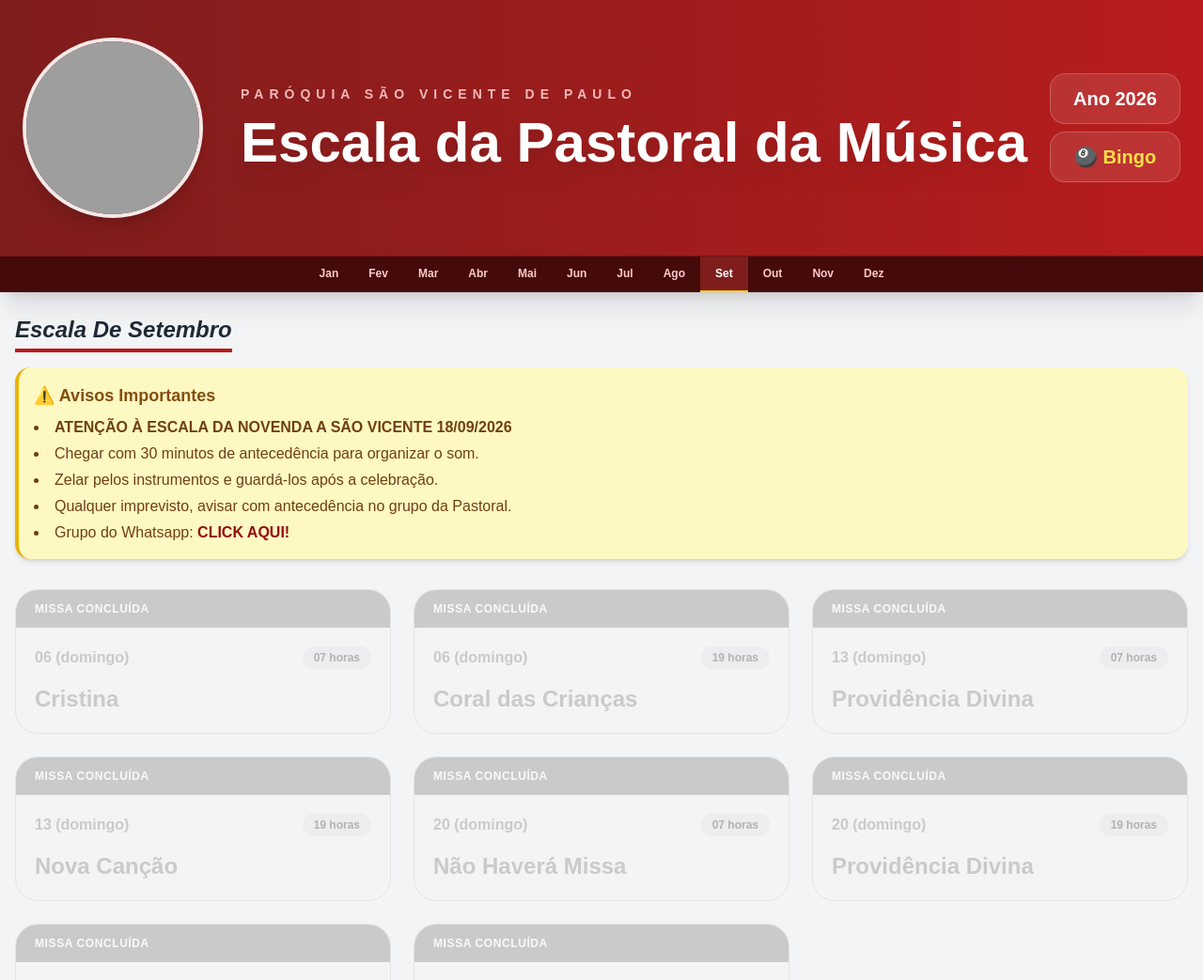
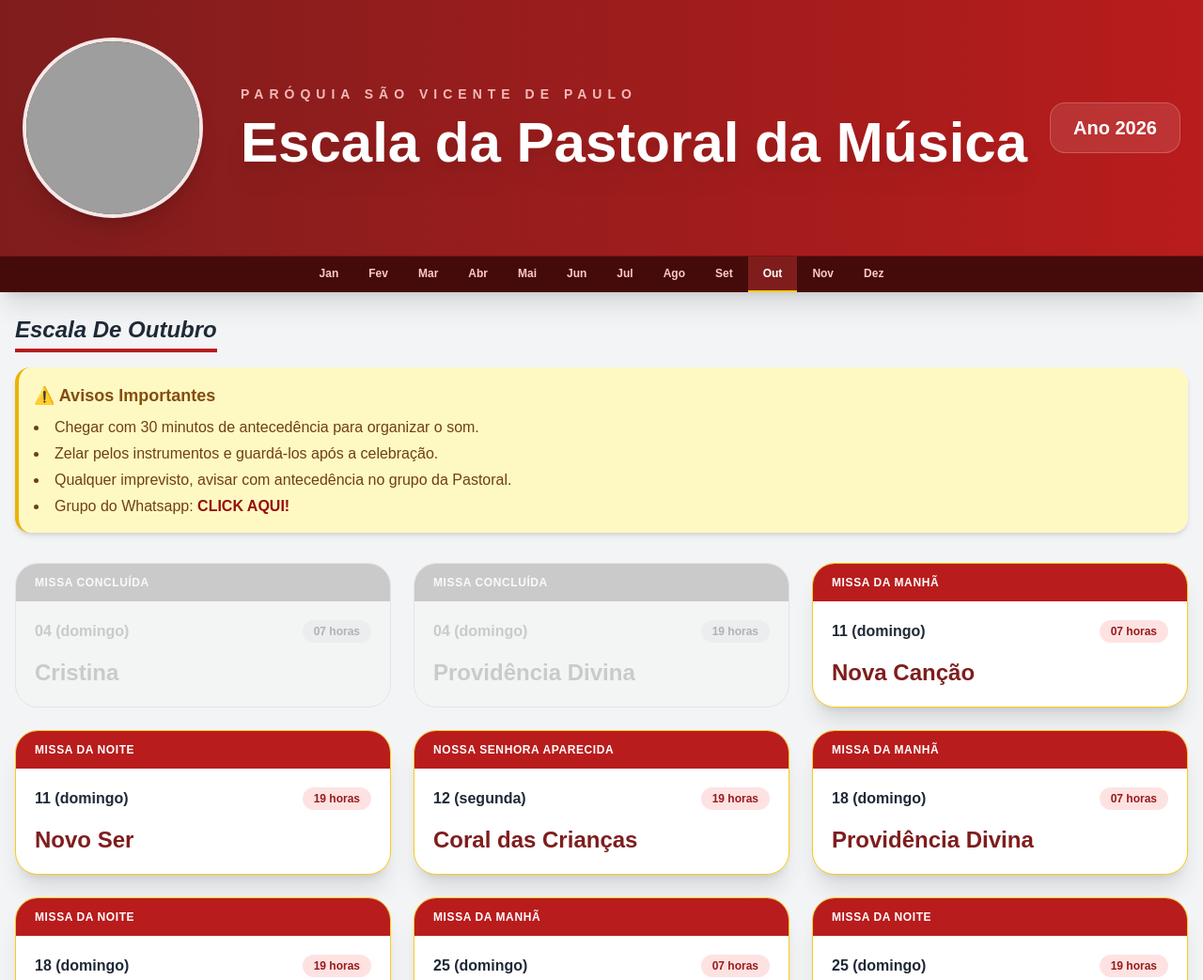
Before and after one commit to gildemarsantos/escalamusica, a plain HTML site: page index.html in a window 1280 px wide. Shown: the top 1043 px of the page at 94% size. Drawn offline with nearby package versions, Linux system fonts and the light colour scheme; grey boxes are pictures that could not be loaded.

Commit message:
retirando o popup e adicionando estaca de outubro

```diff
--- a/index.html
+++ b/index.html
@@ -75,10 +75,6 @@
         Ano 2026
     </div>
 
-    <!-- Novo Botão do Bingo -->
-    <a id="btnSeloBingo" href="bingo.html" class="bg-white/10 px-6 py-3 rounded-2xl text-sm md:text-xl font-bold border border-white/20 whitespace-nowrap transition-all duration-500 text-center hover:bg-white/20 text-yellow-300 hover:text-yellow-100 flex items-center justify-center gap-2 cursor-pointer w-full">
-        🎱 Bingo
-    </a>
 </div>
 
             </div>
@@ -130,7 +126,6 @@
                 </h3>
                 <ul
                     class="list-disc list-inside space-y-1 text-base text-yellow-900">
-                    <li><b>ATENÇÃO À ESCALA DA NOVENDA A SÃO VICENTE 18/09/2026</b></li>
                      <li>Chegar com 30 minutos de antecedência para organizar o
                         som.</li>
                     <li>Zelar pelos instrumentos e guardá-los após a
--- a/js/script.js
+++ b/js/script.js
@@ -131,7 +131,30 @@ const bancoEscalas = {
         { "dia": "28 (segunda)", "horario": "19 horas", "equipe": "Stefani", "observacao": "Missa semanal", "destaque": false },
         { "dia": "29 (terça)", "horario": "19 horas", "equipe": "Gil", "observacao": "Missa semanal", "destaque": false }
     ],
-    outubro: [], novembro: [], dezembro: []
+    outubro: [
+        { "dia": "02 (sexta)", "horario": "18h30", "equipe": "Cristina", "observacao": "-", "destaque": false },
+        { "dia": "04 (domingo)", "horario": "07 horas", "equipe": "Cristina", "observacao": "Missa da Manhã", "destaque": true },
+        { "dia": "04 (domingo)", "horario": "19 horas", "equipe": "Providência Divina", "observacao": "Missa da Noite", "destaque": true },
+        { "dia": "05 (segunda)", "horario": "19 horas", "equipe": "Gil", "observacao": "Missa semanal", "destaque": false },
+        { "dia": "06 (terça)", "horario": "19 horas", "equipe": "Gil", "observacao": "Missa semanal", "destaque": false },
+        { "dia": "09 (sexta)", "horario": "19 horas", "equipe": "Gil", "observacao": "-", "destaque": false },
+        { "dia": "11 (domingo)", "horario": "07 horas", "equipe": "Nova Canção", "observacao": "Missa da Manhã", "destaque": true },
+        { "dia": "11 (domingo)", "horario": "19 horas", "equipe": "Novo Ser", "observacao": "Missa da Noite", "destaque": true },
+        { "dia": "12 (segunda)", "horario": "19 horas", "equipe": "Coral das Crianças", "observacao": "Nossa Senhora Aparecida", "destaque": true },
+        { "dia": "13 (terça)", "horario": "19 horas", "equipe": "Providência Divina", "observacao": "Missa semanal", "destaque": false },
+        { "dia": "16 (sexta)", "horario": "19 horas", "equipe": "Stefani", "observacao": "-", "destaque": false },
+        { "dia": "18 (domingo)", "horario": "07 horas", "equipe": "Providência Divina", "observacao": "Missa da Manhã", "destaque": true },
+        { "dia": "18 (domingo)", "horario": "19 horas", "equipe": "Kairós", "observacao": "Missa da Noite", "destaque": true },
+        { "dia": "19 (segunda)", "horario": "19 horas", "equipe": "Providência Divina", "observacao": "Missa semanal", "destaque": false },
+        { "dia": "20 (terça)", "horario": "19 horas", "equipe": "Stefani", "observacao": "Missa semanal", "destaque": false },
+        { "dia": "23 (sexta)", "horario": "19 horas", "equipe": "Gil", "observacao": "-", "destaque": false },
+        { "dia": "25 (domingo)", "horario": "07 horas", "equipe": "Novo Ser", "observacao": "Missa da Manhã", "destaque": true },
+        { "dia": "25 (domingo)", "horario": "19 horas", "equipe": "Nova Canção", "observacao": "Missa da Noite", "destaque": true },
+        { "dia": "26 (segunda)", "horario": "19 horas", "equipe": "Stefani", "observacao": "Missa semanal", "destaque": false },
+        { "dia": "27 (terça)", "horario": "19 horas", "equipe": "Providência Divina", "observacao": "Missa semanal", "destaque": false },
+        { "dia": "30 (sexta)", "horario": "19 horas", "equipe": "Gil", "observacao": "-", "destaque": false }
+    ],
+    novembro: [], dezembro: []
 };
 
 // Mapeamento para traduzir o número do sistema para a chave do nosso banco
@@ -248,22 +271,21 @@ function mudarMes(mesSelecionado) {
 }
 
 // ==========================================
-// 3. INICIALIZAÇÃO AUTOMÁTICA E POPUP
+// 3. INICIALIZAÇÃO AUTOMÁTICA
 // ==========================================
 document.addEventListener('DOMContentLoaded', () => {
 
-    // Força a abertura direta e exclusiva na aba de Setembro
-    mudarMes('setembro');
+    // 1. Pega o mês atual do relógio do dispositivo (0 = Janeiro, 9 = Outubro)
+    const numeroMesAtual = new Date().getMonth();
 
-    // Controle do Popup Financeiro (Aparece sempre até Outubro)
-    const modalAviso = document.getElementById('modalAviso');
-    const dataAtual = new Date();
-    const mesNumero = dataAtual.getMonth(); // Setembro = 8, Outubro = 9
+    // 2. Converte para o nome do mês da nossa lista
+    const mesAutomatico = mesesChaves[numeroMesAtual];
 
-    if (mesNumero < 9) {
-        if (modalAviso) modalAviso.classList.remove('hidden');
+    // 3. Verifica se o mês tem escala e abre a aba correta
+    if (bancoEscalas[mesAutomatico]) {
+        mudarMes(mesAutomatico);
     } else {
-        if (modalAviso) modalAviso.remove();
+        mudarMes('outubro'); // Mês padrão caso não encontre
     }
 });
 
```
